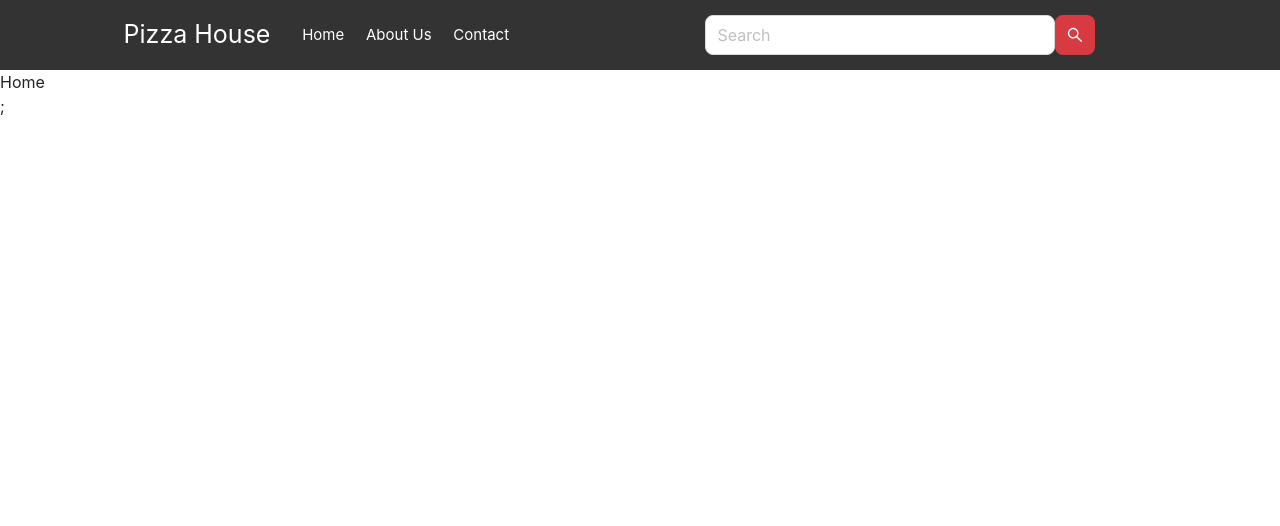
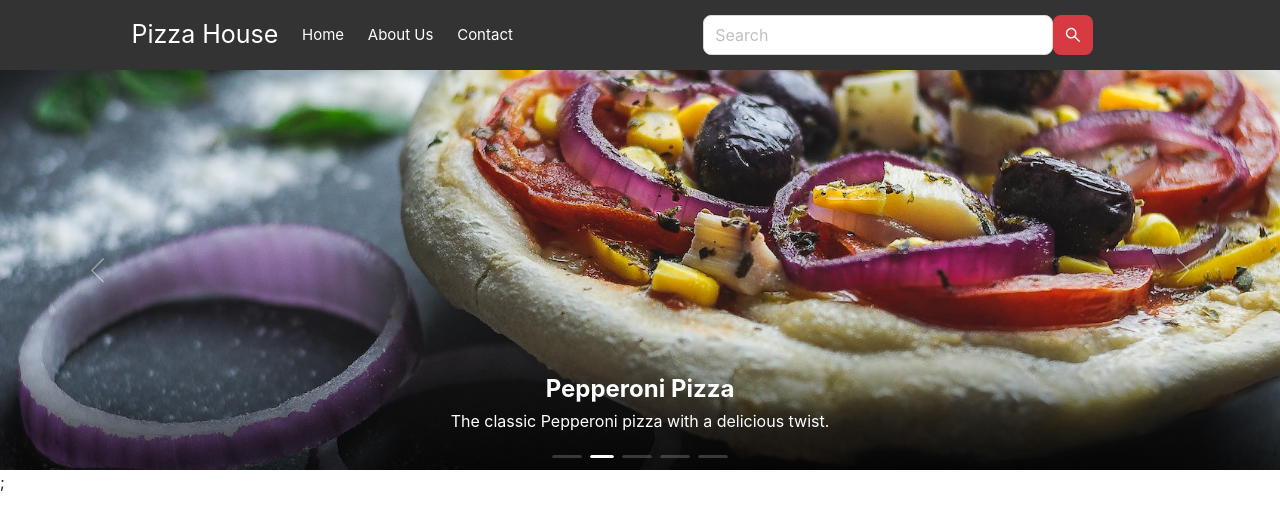
Before and after one commit to Le-Nhat-Huy-Qe180061/LAB2, a React (Create React App) app: page / in a window 1280 px wide. Shown: the top 526 px of the page. Built offline with nearby package versions, Linux system fonts and the light colour scheme.

Commit message:
done carousel

```diff
--- a/src/components/HeaderComponent/index.jsx
+++ b/src/components/HeaderComponent/index.jsx
@@ -10,7 +10,7 @@ import ButtonInputSearch from '../ButtonInputSearch/ButtonInputSearch';
 const index = () => {
     return (
         <>
-            <Row gutter={[10, 20]} className='layout-default__header'>
+            <Row className='layout-default__header'>
                 <Col span={5} className='layout-default__header-text'>
                     <Link to={"/"}>Pizza House</Link>
                 </Col>
@@ -27,7 +27,6 @@ const index = () => {
                         placeholder='Search'
                     />
                 </Col>
-
             </Row>
         </>
     )
--- /dev/null
+++ b/src/components/SliderComponent/index.jsx
@@ -0,0 +1,83 @@
+import React from 'react';
+import { Carousel, ConfigProvider } from 'antd';
+import { LeftOutlined, RightOutlined } from '@ant-design/icons';
+import './SliderComponent.scss'; // Ensure this file exists for custom styles
+
+const CarouselComponent = ({ arrImage = [] }) => {
+    const contentStyle = {
+        position: 'relative',
+        height: '400px', // Adjust as needed
+        overflow: 'hidden',
+    };
+
+    const imageStyle = {
+        width: '100%',
+        height: '100%',
+        objectFit: 'cover',
+    };
+
+    const overlayStyle = {
+        position: 'absolute',
+        bottom: 0,
+        left: 0,
+        right: 0,
+        background: 'linear-gradient(to top, rgba(0,0,0,0.7) 0%, rgba(0,0,0,0) 100%)',
+        padding: '20px',
+        color: 'white',
+        textAlign: 'left',
+    };
+
+    const titleStyle = {
+        textAlign: 'center',
+        fontSize: '24px',
+        fontWeight: 'bold',
+        marginBottom: '5px',
+    };
+
+    const descriptionStyle = {
+        textAlign: 'center',
+        fontSize: '16px',
+    };
+
+    return (
+
+        <ConfigProvider
+            theme={{
+                components: {
+                    Carousel: {
+                        /* here is your component tokens */
+                        arrowSize: 25,
+                        arrowOffset: 90,
+                        dotWidth: 30
+                    },
+                },
+            }}
+        >
+            <Carousel
+                arrows
+                arrowSize={25}
+                // prevArrow={<LeftOutlined className="custom-arrow-prev" />}
+                // nextArrow={<RightOutlined className="custom-arrow-next" />}
+                autoplay
+            >
+                {arrImage.map((item, index) => (
+                    <div key={index}>
+                        <div style={contentStyle}>
+                            <img src={item.image} alt={item.title} style={imageStyle} />
+                            <div style={overlayStyle}>
+                                <h2 style={titleStyle}>{item.title}</h2>
+                                <p style={descriptionStyle}>{item.description}</p>
+                            </div>
+                        </div>
+                    </div>
+                ))}
+            </Carousel>
+        </ConfigProvider>
+
+
+
+
+    );
+};
+
+export default CarouselComponent;
--- a/src/layout/LayoutDefault/index.jsx
+++ b/src/layout/LayoutDefault/index.jsx
@@ -9,6 +9,8 @@ import { Outlet } from 'react-router-dom';
 
 
 const index = () => {
+
+
     return (
         <div className='layout-default'>
            <HeaderCompomemt />
@@ -16,6 +18,8 @@ const index = () => {
            <main className='layout-default__main'>
                 <Outlet></Outlet>
            </main>
+
+
         </div>
     )
 }
--- a/src/pages/home/index.jsx
+++ b/src/pages/home/index.jsx
@@ -1,9 +1,51 @@
 import React from 'react'
+import SliderComponents from '../../components/SliderComponent';
+
+import slider1 from "../../assets/Images/pizza1.jpg";
+import slider2 from "../../assets/Images/pizza2.jpg";
+import slider3 from "../../assets/Images/pizza3.jpg";
+import slider4 from "../../assets/Images/pizza4.jpg";
+import slider5 from "../../assets/Images/pizza5.jpg";
 
 const index = () => {
-  return (
-    <div>Home</div>
-  )
+
+    const pizzaImages = [
+        {
+          image: slider1,
+          title: 'Neapolitan Pizza',
+          description: 'If you are looking for traditional Italian pizza, the Neapolitan is the best option!',
+        },
+        {
+          image: slider2,
+          title: 'Pepperoni Pizza',
+          description: 'The classic Pepperoni pizza with a delicious twist.',
+        },
+        {
+          image: slider3,
+          title: 'Margherita Pizza',
+          description: 'Fresh ingredients and classic taste make this pizza a favorite.',
+        },
+        {
+          image: slider4,
+          title: 'Margherita Pizza',
+          description: 'Fresh ingredients and classic taste make this pizza a favorite.',
+        },
+        {
+          image: slider5,
+          title: 'Margherita Pizza',
+          description: 'Fresh ingredients and classic taste make this pizza a favorite.',
+        },
+      ];
+
+
+    return (
+        <>
+            <SliderComponents arrImage={pizzaImages} />
+            <div className='body'>
+
+            </div>
+        </>
+    )
 }
 
 export default index
```
Also changed, not shown: src/components/SliderComponent/SliderComponent.scss (added), src/pages/home/Home.scss (added).
